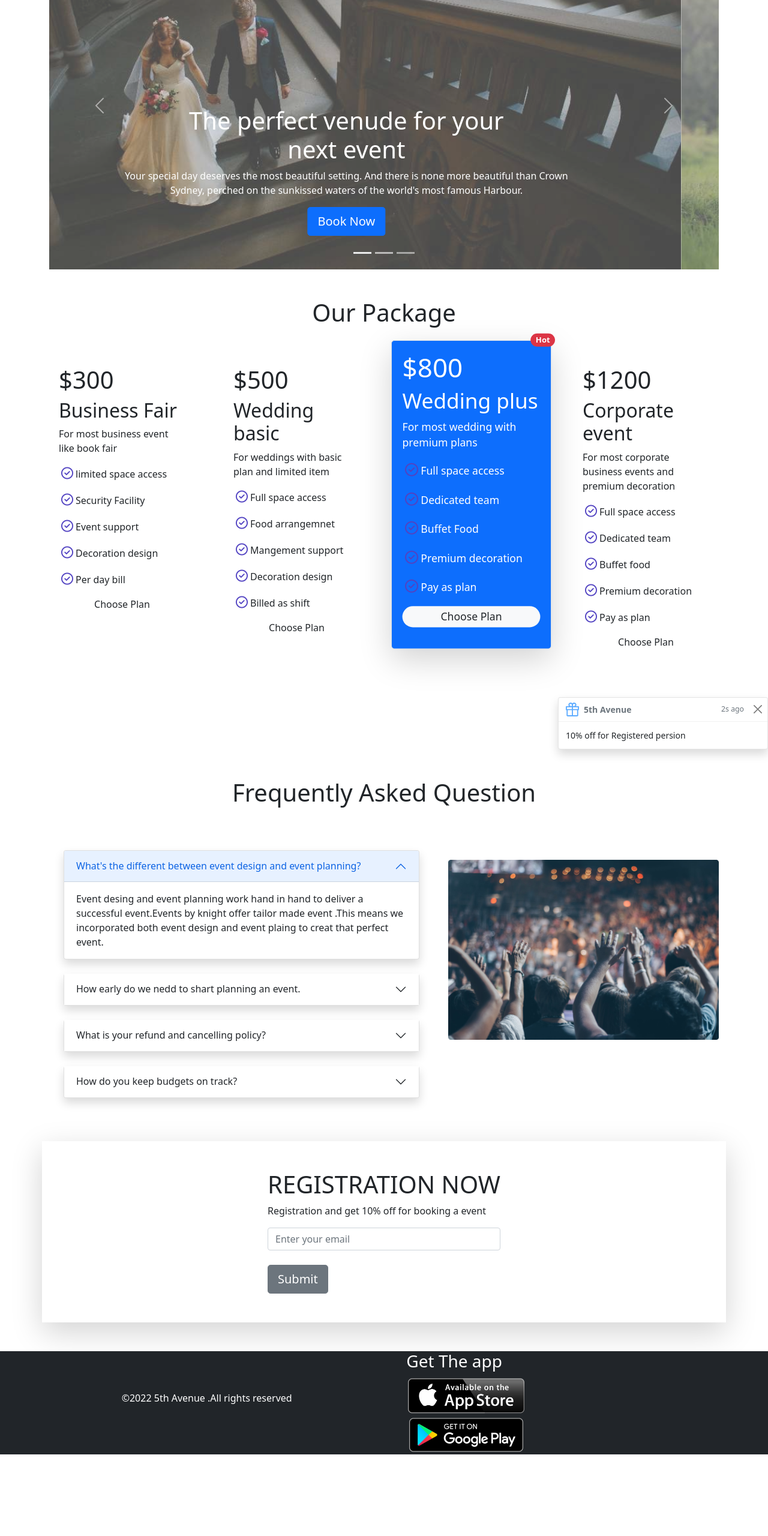
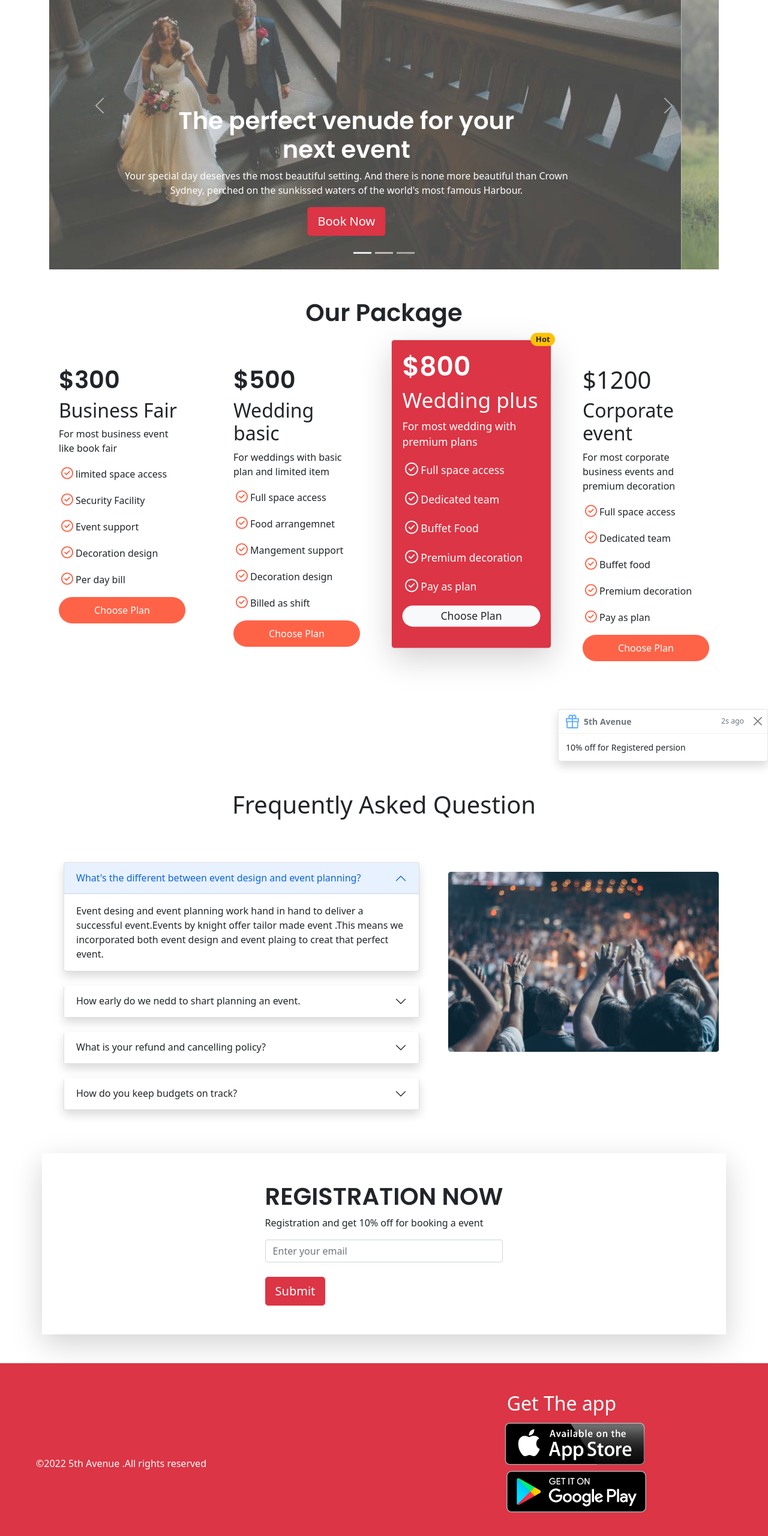
Before and after one commit to Nahid-khandakar/5th-Avenue-Center, a plain HTML site: page index.html in a window 1280 px wide. Shown: the part 168-2728 px from the top of the page at 60% size. Before the commit the page ends 2592 px from the top, so only its background shows below. Drawn offline with nearby package versions, Linux system fonts and the light colour scheme.

Commit message:
all done

```diff
--- a/CSS/style.css
+++ b/CSS/style.css
@@ -1,3 +1,12 @@
+/* google fonts  */
+@import url('https://fonts.googleapis.com/css2?family=Poppins:wght@600&display=swap');
+
+.custom-text-heading{
+    font-family: 'Poppins';
+    font-weight: 800;
+}
+
+
 /* image opacity for image slider  */
 
 .img-opacity{
@@ -6,13 +15,24 @@
 
 .custom-badge{
     margin-left: 230px;
+
 }
 
 .fa-check-circle{
 
     font-size: 20px;
-    color:#5243c2;
+    color:tomato;
     background-color: transparent;
+}
 
+.custom-fav{
+    color: whitesmoke;
+}
+
+.custom-bg-card{
+    background-color: tomato;
+    border-radius: 30px;
+    padding: 10px;
+    color: white;
 
 }
--- a/index.html
+++ b/index.html
@@ -31,11 +31,11 @@
         <!-- Navbar section  -->
 
         <section class="">
-            <nav class="navbar navbar-expand-lg navbar-light bg-primary p-3">
+            <nav class="navbar navbar-expand-lg navbar-light  p-3">
 
                 <div class="container">
 
-                    <a class="navbar-brand" href="#">5th Avenue Center</a>
+                    <a class="navbar-brand " href="#">5th Avenue Center</a>
 
                     <button class="navbar-toggler" type="button" data-bs-toggle="collapse"
                         data-bs-target="#navbarSupportedContent" aria-controls="navbarSupportedContent"
@@ -95,12 +95,12 @@
 
                     <div class="carousel-item active">
                         <img src="./images/slider-1.jpg" class="d-block w-100 img-opacity" alt="...">
-                        <div class=" carousel-caption  d-md-block">
-                            <h1>The perfect venude for your <br>next event</h1>
+                        <div class=" carousel-caption d-none  d-md-block">
+                            <h1 class="custom-text-heading">The perfect venude for your <br>next event</h1>
                             <p>Your special day deserves the most beautiful setting. And there is none more beautiful
                                 than Crown Sydney, perched on the sunkissed waters of the world's most famous Harbour.
                             </p>
-                            <a class="btn btn-primary btn-lg mb-3" href="https://www.weddingdiary.com.bd/" role="button"
+                            <a class="btn btn-danger btn-lg mb-3" href="https://www.weddingdiary.com.bd/" role="button"
                                 target="blank">Book Now</a>
                         </div>
                     </div>
@@ -109,12 +109,12 @@
 
                     <div class="carousel-item">
                         <img src="./images/slider-2.jpg" class="d-block w-100 img-opacity" alt="...">
-                        <div class="carousel-caption d-md-block">
-                            <h1>The perfect venude for your <br>next event</h1>
+                        <div class="carousel-caption d-none d-md-block">
+                            <h1 class="custom-text-heading">The perfect venude for your <br>next event</h1>
                             <p>Your special day deserves the most beautiful setting. And there is none more beautiful
                                 than Crown Sydney, perched on the sunkissed waters of the world's most famous Harbour.
                             </p>
-                            <a class="btn btn-primary btn-lg mb-3" href="https://www.weddingdiary.com.bd/" role="button"
+                            <a class="btn btn-danger btn-lg mb-3" href="https://www.weddingdiary.com.bd/" role="button"
                                 target="blank">Book Now</a>
                         </div>
                     </div>
@@ -123,13 +123,13 @@
 
                     <div class="carousel-item">
                         <img src="./images/slider-4.jpg" class="d-block w-100 img-opacity" alt="...">
-                        <div class="carousel-caption d-none d-md-block">
-                            <h1>The perfect venude for your <br>next event</h1>
+                        <div class="carousel-caption  d-md-block">
+                            <h1 class="custom-text-heading">The perfect venude for your <br>next event</h1>
                             <p>Your special day deserves the most beautiful setting. And there
                                 is none more beautiful
                                 than Crown Sydney, perched on the sunkissed waters of the world's most famous Harbour.
                             </p>
-                            <a class="btn btn-primary btn-lg mb-3" href="https://www.weddingdiary.com.bd/" role="button"
+                            <a class="btn btn-danger btn-lg mb-3" href="https://www.weddingdiary.com.bd/" role="button"
                                 target="blank">Book Now</a>
                         </div>
                     </div>
@@ -158,7 +158,7 @@
         <!-- Package section  -->
         <section class="container my-5">
 
-            <h1 class="text-center my-5">Our Package</h1>
+            <h1 class="text-center my-5 custom-text-heading">Our Package</h1>
 
             <div class="row g-5">
 
@@ -168,7 +168,7 @@
                     <div class="p-3  bg-white">
 
                         <div>
-                            <h1>$300</h1>
+                            <h1 class="custom-text-heading">$300</h1>
                             <h2>Business Fair</h2>
                             <p>For most business event like book fair</p>
                             <p><i class="far fa-check-circle p-1 "></i>limited space access</p>
@@ -179,7 +179,7 @@
                         </div>
 
                         <div>
-                            <p class="text-center">Choose Plan</p>
+                            <p class="text-center custom-bg-card">Choose Plan</p>
                         </div>
 
                     </div>
@@ -192,7 +192,7 @@
                     <div class="p-3  bg-white">
 
                         <div>
-                            <h1>$500</h1>
+                            <h1 class="custom-text-heading">$500</h1>
                             <h2>Wedding basic</h2>
                             <p>For weddings with basic plan and limited item</p>
                             <p><i class="far fa-check-circle p-1"></i>Full space access</p>
@@ -203,7 +203,7 @@
                         </div>
 
                         <div>
-                            <p class="text-center">Choose Plan</p>
+                            <p class="text-center custom-bg-card">Choose Plan</p>
                         </div>
 
                     </div>
@@ -213,23 +213,24 @@
 
                 <div class="col-12 col-lg-3 position-relative" style="transform:scale(1.1);">
 
-                    <span class="position-absolute top-1  translate-middle badge rounded-pill bg-danger custom-badge">
+                    <span
+                        class="position-absolute top-1  translate-middle badge rounded-pill bg-warning text-dark custom-badge">
                         Hot
                         <span class="visually-hidden"></span>
                     </span>
 
 
-                    <div class="p-3 border bg-primary text-white rounded-3 shadow-lg ">
+                    <div class="p-3 border bg-danger text-white rounded-3 shadow-lg ">
 
                         <div>
-                            <h1>$800</h1>
+                            <h1 class="custom-text-heading">$800</h1>
                             <h2>Wedding plus</h2>
                             <p>For most wedding with premium plans </p>
-                            <p><i class="far fa-check-circle p-1"></i>Full space access</p>
-                            <p><i class="far fa-check-circle p-1"></i>Dedicated team</p>
-                            <p><i class="far fa-check-circle p-1"></i>Buffet Food</p>
-                            <p><i class="far fa-check-circle p-1"></i>Premium decoration</p>
-                            <p><i class="far fa-check-circle p-1"></i>Pay as plan</p>
+                            <p><i class="far fa-check-circle p-1 custom-fav"></i>Full space access</p>
+                            <p><i class="far fa-check-circle p-1 custom-fav"></i>Dedicated team</p>
+                            <p><i class="far fa-check-circle p-1 custom-fav"></i>Buffet Food</p>
+                            <p><i class="far fa-check-circle p-1 custom-fav"></i>Premium decoration</p>
+                            <p><i class="far fa-check-circle p-1 custom-fav"></i>Pay as plan</p>
                         </div>
 
                         <div>
@@ -257,7 +258,7 @@
                         </div>
 
                         <div>
-                            <p class="text-center">Choose Plan</p>
+                            <p class="text-center custom-bg-card">Choose Plan</p>
                         </div>
 
                     </div>
@@ -288,7 +289,7 @@
         <!-- Asked question section  -->
 
         <section class="container my-5">
-            <h1 class="text-center my-5">Frequently Asked Question</h1>
+            <h1 class="text-center my-5 class=" custom-text-heading"">Frequently Asked Question</h1>
 
             <div class="row">
 
@@ -392,16 +393,16 @@
 
         </section>
 
-        <!-- section for subscribe  -->
+        <!-- section for registration  -->
 
         <section class=" container d-flex justify-content-center align-items-center shadow-lg my-5  " id="subscribe">
 
             <div class="my-5">
-                <h1 class="text-uppercase">Registration Now </h1>
+                <h1 class="text-uppercase custom-text-heading">Registration Now </h1>
                 <p>Registration and get 10% off for booking a event</p>
                 <input class="form-control" type="text" name="" id="" placeholder="Enter your email">
                 <br>
-                <button type="button" class="btn btn-secondary btn-lg ">Submit</button>
+                <button type="button" class="btn btn-danger btn-lg ">Submit</button>
             </div>
 
         </section>
@@ -409,24 +410,30 @@
         <!-- Footer section  -->
 
         <footer>
+            <section class="container-fluid bg-danger">
 
-            <section class="container-fluid bg-dark">
+                <div class="row">
 
-                <div class="d-flex  align-items-center justify-content-evenly ">
+                    <div class=" col-12 col-sm-12 col-md-12 col-lg-6 d-flex align-items-center ">
+
+                        <p class="text-white ms-5 mt-5"> &copy;2022 5th Avenue .All rights reserved</p>
+
+                    </div>
+
+                    <div class=" col-12 col-sm-12 col-md-12 col-lg-6 text-white my-5">
+
+                        <div class=" d-flex flex-column align-items-center">
+                            <div>
+                                <h2 class="me-5">Get The app</h2>
+                            </div>
 
 
-                    <!-- copy-right div  -->
+                            <div>
+
+
                                 <div class="">
-                        <p class="text-white"> &copy;2022 5th Avenue .All rights reserved</p>
-                    </div>
-
-                    <!-- active icon link  -->
-                    <div class="text-white">
-                        <h3 class="">Get The app</h3>
-
-                        <div>
                                     <a href="https://apps.apple.com/us/app/instagram/id389801252" target="blank">
-                                <img src="./images/footer-1.png" alt="" class="w-50">
+                                        <img src="./images/footer-1.png" alt="" class="mx-3" height="80" width="240">
                                     </a>
 
                                 </div>
@@ -434,14 +441,20 @@
                                 <div>
                                     <a href="https://play.google.com/store/apps/details?id=com.google.android.youtube&hl=en&gl=US"
                                         target="blank">
-                                <img src="./images/footer-2.png" alt="" class="w-50">
+                                        <img src="./images/footer-2.png" alt="" class="mx-3" height="80" width="245">
                                     </a>
+
+                                </div>
+
+
+
                             </div>
 
                         </div>
 
                     </div>
 
+                </div>
 
             </section>
 
@@ -449,8 +462,6 @@
         </footer>
 
     </main>
-
-
 
 
     <!-- Bootstrap script file  -->
```
Lines whose indentation alone changed are shown as unchanged.
